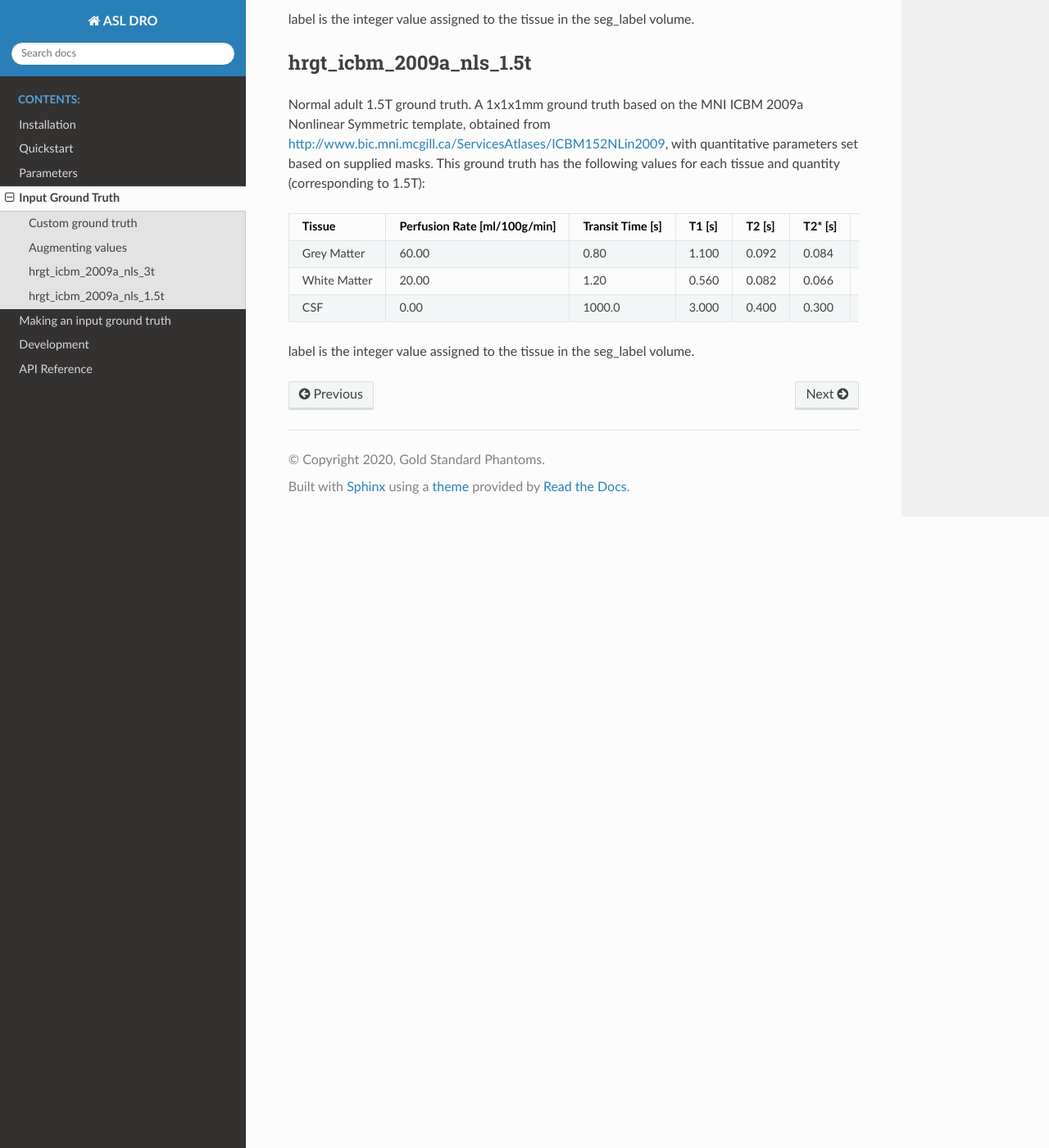
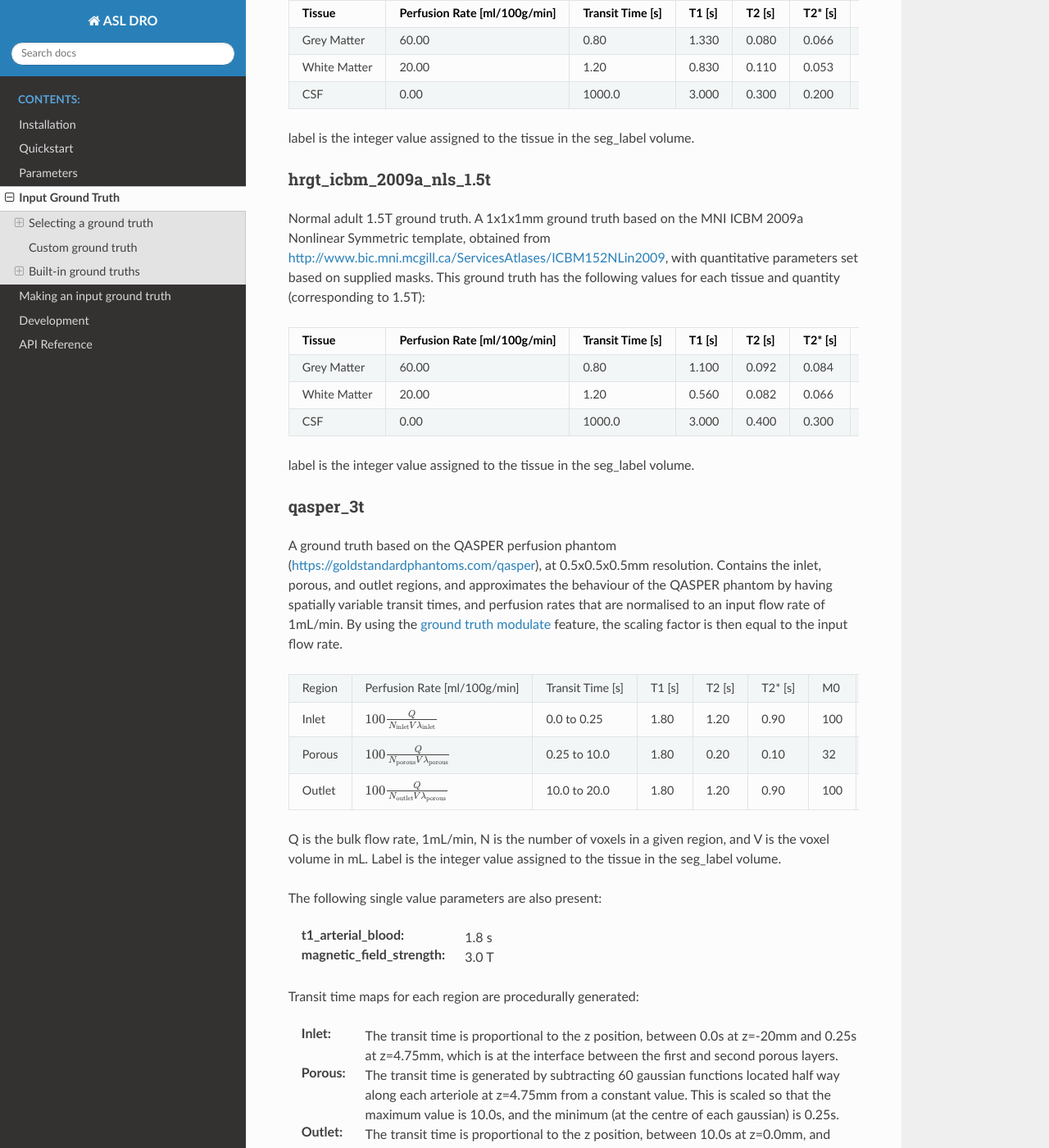
Before and after one commit to gold-standard-phantoms/asldro, a Sphinx documentation site: the page built from docs/usage/ground_truth.rst, in a window 1280 px wide and 1400 px high, scrolled down 2155 px. Shown: the whole window at 82% size. Built offline with Sphinx 7.4.7 and the Read the Docs theme 2.0.0, drawn with Linux system fonts in a browser that asks for light colours; pages that are not in the unit, such as notebooks, are missing from menus; some of the changed text lies outside the part shown.

Commit message:
ASLDRO-152: updated docs, tidied up

```diff
--- a/docs/conf.py
+++ b/docs/conf.py
@@ -21,7 +21,7 @@ sys.path.append(os.path.join(os.path.dirname(__name__), "../src"))
 # -- Project information -----------------------------------------------------
 
 project = "ASL DRO"
-copyright = "2020, Gold Standard Phantoms"
+copyright = "2020, 2021, Gold Standard Phantoms"
 author = "Tom Hampshire, Aaron Oliver-Taylor"
 
 
--- a/docs/usage/ground_truth.rst
+++ b/docs/usage/ground_truth.rst
@@ -8,6 +8,9 @@ ground truth quantity are concatenated along the 5th NIFTI dimension.
 
 .. image:: /images/ground_truth_concatenation.png
 
+Selecting a ground truth
+-------------------------
+
 Different HRGT's are selected by modifiying the "ground_truth" entry in the input parameter file to
 the name of the ground truth being used.  For example:
 
@@ -17,8 +20,8 @@ the name of the ground truth being used.  For example:
         "global_configuration": {
             "ground_truth": "hrgt_icbm_2009a_nls_3t"
         },
-        ...
     }
+
 will use the built-in ground truth "hrgt_icbm_2009a_nls_3t" (see below for more details of these
 datasets). In addition, it is possible to specify your own ground truth files by using one of the
 following:
@@ -29,8 +32,8 @@ following:
         "global_configuration": {
             "ground_truth": "/path/to/nifti_file.nii"
         },
-        ...
     }
+
 or:
 
 .. code-block:: json
@@ -41,27 +44,34 @@ or:
                 "nii": "/path/to/nifti_file.nii.gz"},
                 "json": "/path/to/json_file.json"}
         },
-        ...
     }
+
 In the two examples above, the first example assumes there is a JSON file at precisely the same path
 with the same filename, except for a '.json' extension instead of a '.nii'/'.nii.gz' extension.
 The second example uses an explicitly defined filename for each file type, and may have different
 paths.
 
-Custom ground truth
-~~~~~~~~~~~~~~~~~~~~
-
-To make your own input ground truth please see :doc:`custom_ground_truth`
-
 Augmenting values
-~~~~~~~~~~~~~~~~~~
+~~~~~~~~~~~~~~~~~
 
 HRGT parameters and image values can be augmented using the input parameter file. See :doc:`parameters` for more information.
-ASLDRO currently supports the following built-in ground truths:
 
 
+Custom ground truth
+---------------------
+
+ASLDRO supports the use of custom ground truths. These must adhere to a specific format to be valid, but are
+straightforward to make. ASLDRO comes with command-line tools to assist creating custom ground truths. For
+more information see :doc:`custom_ground_truth`
+
+
+Built-in ground truths
+-----------------------
+
+ASLDRO comes with built-in ground truths:
+
 hrgt_icbm_2009a_nls_3t
-~~~~~~~~~~~~~~~~~~~~~~
+~~~~~~~~~~~~~~~~~~~~~~~~~
 
 Normal adult 3T ground truth.
 A 1x1x1mm ground truth based on the MNI ICBM 2009a Nonlinear
@@ -84,7 +94,7 @@ label is the integer value assigned to the tissue in the seg_label volume.
 
 
 hrgt_icbm_2009a_nls_1.5t
-~~~~~~~~~~~~~~~~~~~~~~
+~~~~~~~~~~~~~~~~~~~~~~~~~~
 
 Normal adult 1.5T ground truth.
 A 1x1x1mm ground truth based on the MNI ICBM 2009a Nonlinear
@@ -104,3 +114,56 @@ values for each tissue and quantity (corresponding to 1.5T):
 +--------------+----------------+--------------+-----------+----------+----------+----------+
 
 label is the integer value assigned to the tissue in the seg_label volume.
+
+.. _qasper-3t-hrgt:
+
+qasper_3t
+~~~~~~~~~~
+
+A ground truth based on the QASPER perfusion phantom (https://goldstandardphantoms.com/qasper),
+at 0.5x0.5x0.5mm resolution. Contains the inlet, porous, and outlet regions, and approximates
+the behaviour of the QASPER phantom by having spatially variable transit times, and perfusion
+rates that are normalised to an input flow rate of 1mL/min. By using the :ref:`ground truth modulate <ground-truth-modulate>`
+feature, the scaling factor is then equal to the input flow rate.
+
++--------+----------------------------------------------------------------+------------------+--------+--------+---------+-----+------------------------+-------+
+| Region | Perfusion Rate [ml/100g/min]                                   | Transit Time [s] | T1 [s] | T2 [s] | T2* [s] | M0  | :math:`\lambda` [g/ml] | label |
++--------+----------------------------------------------------------------+------------------+--------+--------+---------+-----+------------------------+-------+
+| Inlet  | :math:`100\frac{Q}{N_{\text{inlet}}V\lambda_{\text{inlet}}}`   | 0.0 to 0.25      | 1.80   | 1.20   | 0.90    | 100 | 1.00                   | 1     |
++--------+----------------------------------------------------------------+------------------+--------+--------+---------+-----+------------------------+-------+
+| Porous | :math:`100\frac{Q}{N_{\text{porous}}V\lambda_{\text{porous}}}` | 0.25 to 10.0     | 1.80   | 0.20   | 0.10    | 32  | 0.32                   | 2     |
++--------+----------------------------------------------------------------+------------------+--------+--------+---------+-----+------------------------+-------+
+| Outlet | :math:`100\frac{Q}{N_{\text{outlet}}V\lambda_{\text{porous}}}` | 10.0 to 20.0     | 1.80   | 1.20   | 0.90    | 100 | 1.00                   | 3     |
++--------+----------------------------------------------------------------+------------------+--------+--------+---------+-----+------------------------+-------+
+
+Q is the bulk flow rate, 1mL/min, N is the number of voxels in a given region, and V is the
+voxel volume in mL. Label is the integer value assigned to the tissue in the seg_label volume.
+
+The following single value parameters are also present:
+
+:t1_arterial_blood: 1.8 s
+:magnetic_field_strength: 3.0 T
+
+Transit time maps for each region are procedurally generated:
+
+:Inlet: The transit time is proportional to the z position, between 0.0s at z=-20mm and 0.25s
+  at z=4.75mm,  which is at the interface between the first and second porous layers.
+:Porous: The transit time is generated by subtracting 60 gaussian functions located half way
+  along each arteriole at z=4.75mm from a constant value. This is scaled so that the maximum
+  value is 10.0s, and the minimum (at the centre of each gaussian) is 0.25s.
+:Outlet: The transit time is proportional to the z position, between 10.0s at z=0.0mm, and 20.0s at the
+  end of the perfusion chamber at z=45.0mm.
+
+.. note::
+
+    The QASPER ground truth is not an accurate representation of the true QASPER phantom
+    behaviour. It cannot be used for comparing experimental QASPER data. It is intended
+    for developing and testing image processing pipelines for QASPER data.
+
+    ASL Data generated by ASLDRO for the QASPER ground truth will not show the 'wash-out'
+    effect that is seen in real data once the labelled bolus has been delivered and fresh,
+    unlabelled perfusate has flowed into the perfusion chamber. This is because the GKM
+    implementation in ASLDRO assumes that once the magnetisation has reached the tissue it
+    remains there and decays at a rate according to T1. However, in the QASPER phantom there
+    is no exchange into tissue and the perfusate keeps moving. The GKM solution needs to
+    be extended to incorporate a term for this.
```
Also changed, not shown: CHANGELOG.md (+4 -0 lines), docs/usage/parameters.rst (+5 -2 lines), 6 other files.
